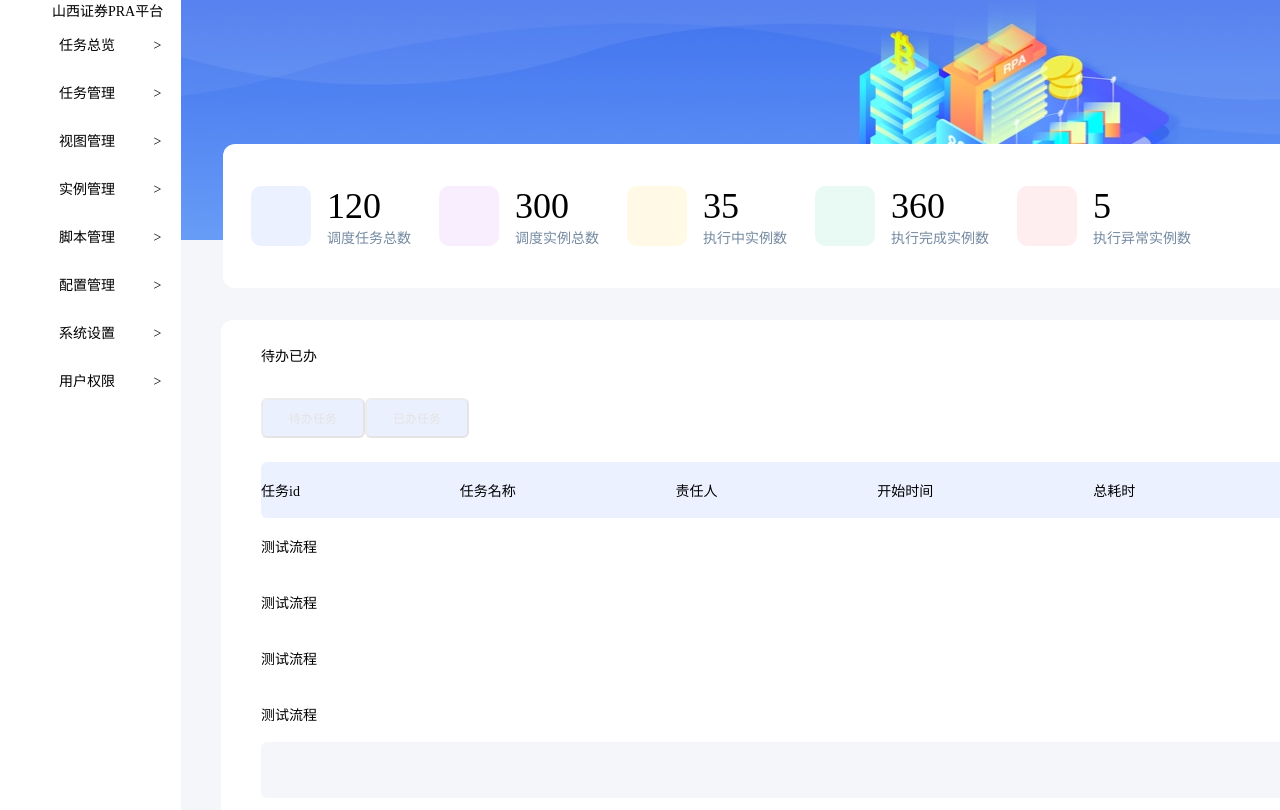
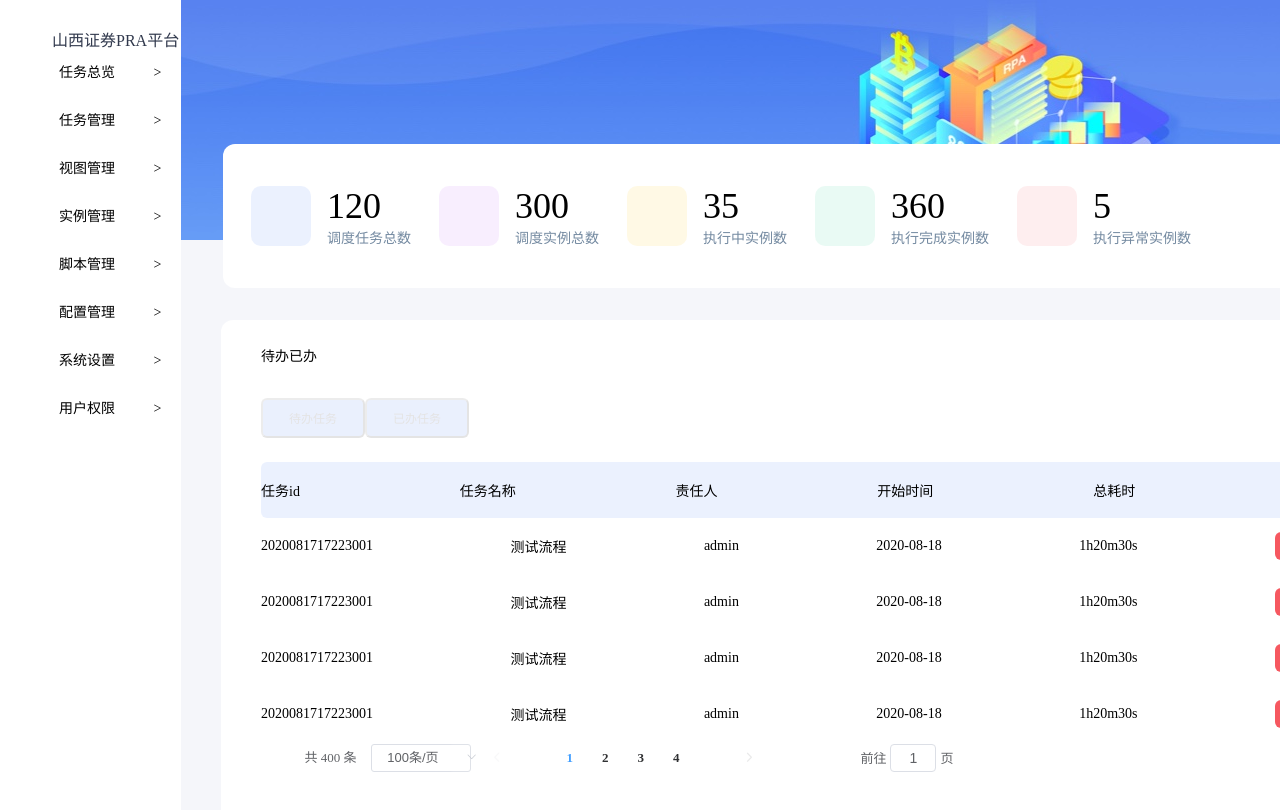
Before and after one commit to 1220x/vue-front-test, a Vue app: page /#/missionOverview in a window 1280 px wide. Shown: the top 810 px of the page. Built offline with nearby package versions, Linux system fonts and the light colour scheme.

Commit message:
插入数据，分页

```diff
--- a/src/views/missionOverview.vue
+++ b/src/views/missionOverview.vue
@@ -1,7 +1,7 @@
 <template>
         <div class="flex-row">
         <div class="left-content" style="width: 206px;">
-            <div class="left-top">
+            <div class="left-top" style="margin-top:27px;font-family:PingFangSC-Medium;font-size:16px;color:#31394D">
                 山西证券PRA平台
             </div>
             <div class="nav flex-column" style="background-color: #ffffff;">
@@ -76,13 +76,32 @@
                     <div>总耗时</div>
                     <div>实例状态</div>
                 </div>
-                <div v-for="(item, index) in tableData.data" :key="index" id="data" class="data flex-row" style="background:#ffffff;
-                border-radius: 6px;justify-content: space-between;">
-                  <div class="test">
-                      {{ item.name }}
+                <div v-for="(item, index) in tableData.data" :key="index" class="data flex-row" style="background:#ffffff;
+                border-radius: 6px;justify-content: space-between">
+                  <div>{{ item.id }}</div>
+                  <div>{{ item.name }}</div>
+                  <div>{{ item.resperson }}</div>
+                  <div>{{ item.time }}</div>
+                  <div>{{ item.spend }}</div>
+                  <div style="width:76px;height:28px;line-height:28px;text-align:center;background-color:#F65860;border-radius:6px">
+                      <p style="color:#F65860;">{{ item.sta }}</p>
                   </div>
                 </div>
-                <div class="data flex-row" style="background:#F5F6FA ;
+                <div class="page">
+                    <div class="block">
+
+                        <el-pagination
+                        @size-change="handleSizeChange"
+                        @current-change="handleCurrentChange"
+                        :current-page="currentPage"
+                        :page-sizes="[100, 200, 300, 400]"
+                        :page-size="100"
+                        layout="total, sizes, prev, pager, next, jumper"
+                        :total="400">
+                        </el-pagination>
+                    </div>
+                </div>
+                <!-- <div class="data flex-row" style="background:#F5F6FA ;
                 border-radius: 6px;justify-content: space-between;">
 
                 </div>
@@ -93,7 +112,7 @@
                 <div class="data flex-row" style="background:#F5F6FA ;
                 border-radius: 6px;justify-content: space-between;">
 
-                </div>
+                </div> -->
             </div>
         </div>
     </div>
@@ -103,10 +122,22 @@
 import axios from "axios";
 export default {
         name: "MissionOverview",
+        methods: {
+            handleSizeChange(val) {
+                console.log(`每页 ${val} 条`);
+            },
+            handleCurrentChange(val) {
+                console.log(`当前页: ${val}`);
+            }
+            },
         data() {
             return {
-                content:"hell0",
-                tableData:[]
+                tableData:[],
+                currentPage1: 5,
+                currentPage2: 5,
+                currentPage3: 5,
+                currentPage4: 4
+
             }
         },
         mounted() {
```
